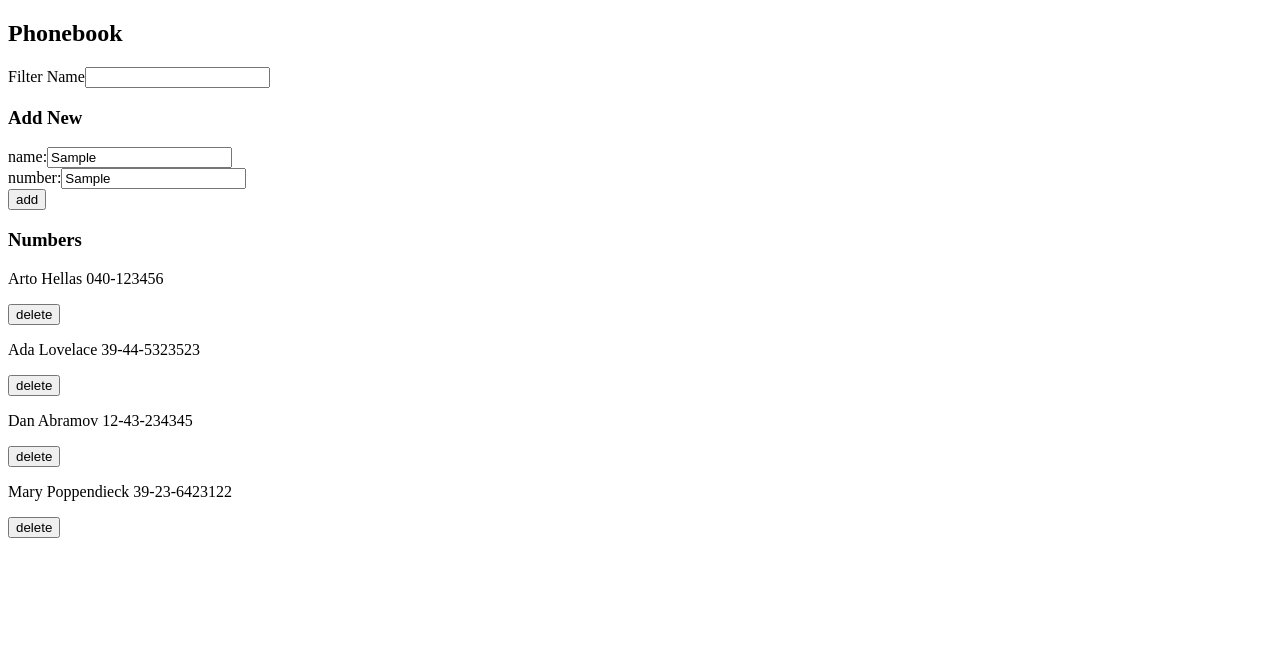
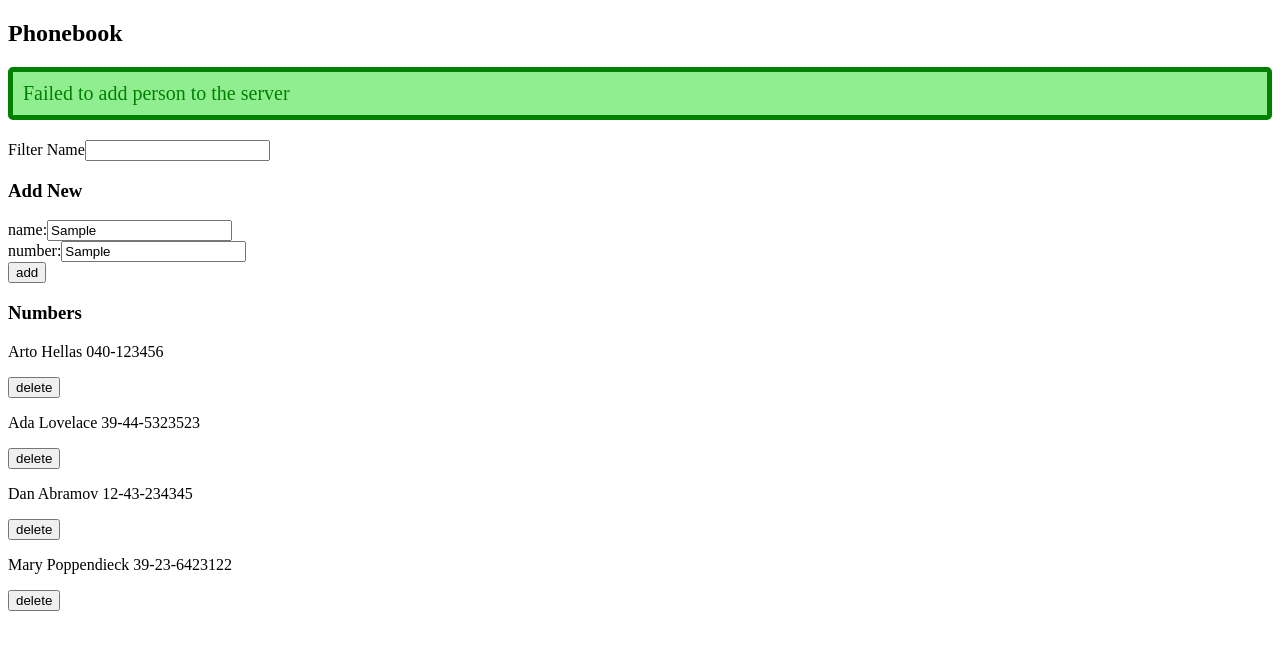
Before and after one commit to Chappydev/full-stack-open-exercises, a React (Create React App) app in the folder part2/phonebook/: page / in a window 1280 px wide. Both pictures are taken after typing "Sample", "Sample" into the empty fields and a click on the button "add". Shown: the top 650 px of the page. Built offline with nearby package versions, Linux system fonts and the light colour scheme; no server answers; data requests are answered from the project's data file.

Commit message:
Complete 2.19-2.20

```diff
--- a/part2/phonebook/src/App.js
+++ b/part2/phonebook/src/App.js
@@ -3,12 +3,15 @@ import personsService from './services/persons';
 import Filter from './components/Filter';
 import PersonForm from './components/PersonForm';
 import Persons from './components/Persons';
+import Notification from './components/Notification';
 
 const App = () => {
   const [persons, setPersons] = useState([])
   const [newName, setNewName] = useState('')
   const [newNumber, setNewNumber] = useState('')
   const [filterText, setFilterText] = useState('')
+  const [notificationMessage, setNotificationMessage] = useState('');
+  const [isError, setIsError] = useState(false);
 
   useEffect(() => {
     personsService
@@ -17,7 +20,11 @@ const App = () => {
         setPersons(initialPersons);
       })
       .catch(err => {
-        alert("Failed to receive persons from the server");
+        setIsError(true);
+        setNotificationMessage('Could not get phonebook data from server');
+        setTimeout(() => {
+          setNotificationMessage('');
+        }, 4000);
         console.error(err.message);
       })
   }, [])
@@ -36,9 +43,18 @@ const App = () => {
             setPersons(persons.map((person) => {
               return person.id !== returnedPerson.id ? person : returnedPerson;
             }))
+            setIsError(false);
+            setNotificationMessage(`Successfully updated ${returnedPerson.name}'s number`);
+            setTimeout(() => {
+              setNotificationMessage('');
+            }, 4000);
           })
           .catch(err => {
-            alert("Edit failed");
+            setIsError(true);
+            setNotificationMessage('That person has already been removed from the server');
+            setTimeout(() => {
+              setNotificationMessage('');
+            }, 4000);
             console.error(err.message);
           })
       }
@@ -52,9 +68,18 @@ const App = () => {
       .create(newPerson)
       .then(returnedPerson => {
         setPersons(persons.concat(returnedPerson));
+        setIsError(false);
+        setNotificationMessage(`Successfully added ${returnedPerson.name}`);
+        setTimeout(() => {
+          setNotificationMessage('');
+        }, 4000);
       })
       .catch(err => {
-        alert("Failed to add new person");
+        setIsError(false);
+        setNotificationMessage('Failed to add person to the server');
+        setTimeout(() => {
+          setNotificationMessage('');
+        }, 4000);
         console.error(err.message);
       })
 
@@ -65,7 +90,6 @@ const App = () => {
       personsService
         .deleteAtId(obj.id)
         .then(res => {
-          console.log(res);
           setPersons(persons.filter(person => person !== obj));
         })
         .catch(err => {
@@ -78,6 +102,7 @@ const App = () => {
   return (
     <div>
       <h2>Phonebook</h2>
+      <Notification message={notificationMessage} isError={isError} />
       <Filter
         filterText={filterText}
         setFilterText={setFilterText}
--- /dev/null
+++ b/part2/phonebook/src/components/Notification.js
@@ -0,0 +1,20 @@
+const Notification = ({ message, isError }) => {
+  if (!message) {
+    return null;
+  }
+
+  if (isError) {
+    return (
+      <div className="error">
+        {message}
+      </div>
+    )
+  }
+  return (
+    <div className="success">
+      {message}
+    </div>
+  )
+}
+
+export default Notification;
--- /dev/null
+++ b/part2/phonebook/src/index.css
@@ -0,0 +1,20 @@
+.success, .error {
+  font-size: 20px;
+  border-style: solid;
+  border-width: 5px;
+  padding: 10px;
+  margin: 1em 0em;
+  border-radius: 5px;
+}
+
+.success {
+  color: green;
+  background-color: lightgreen;
+  border-color: green;
+}
+
+.error {
+  color: red;
+  background-color: pink;
+  border-color: red;
+}
--- a/part2/phonebook/src/index.js
+++ b/part2/phonebook/src/index.js
@@ -2,6 +2,7 @@ import React from 'react';
 import ReactDOM from 'react-dom/client';
 
 import App from './App';
+import './index.css';
 
 const root = ReactDOM.createRoot(document.getElementById('root'));
 root.render( <App /> );
```
